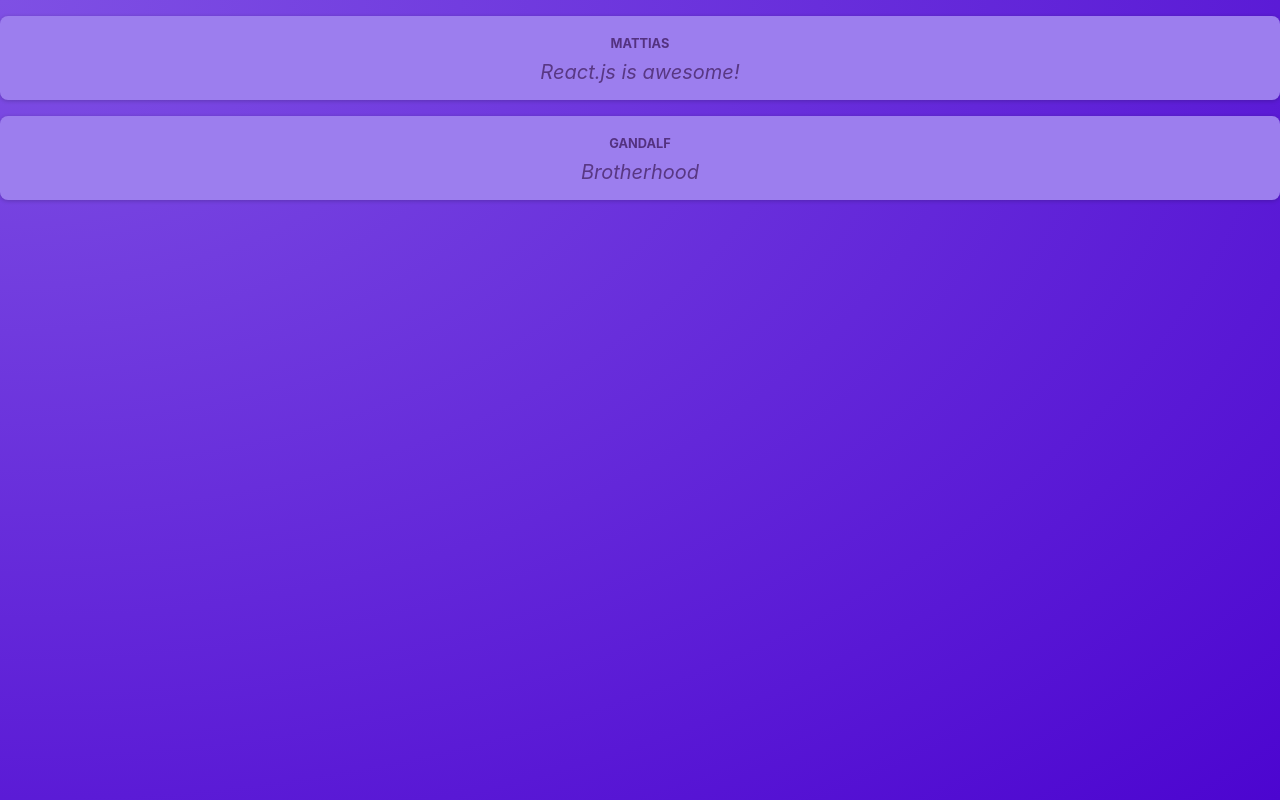
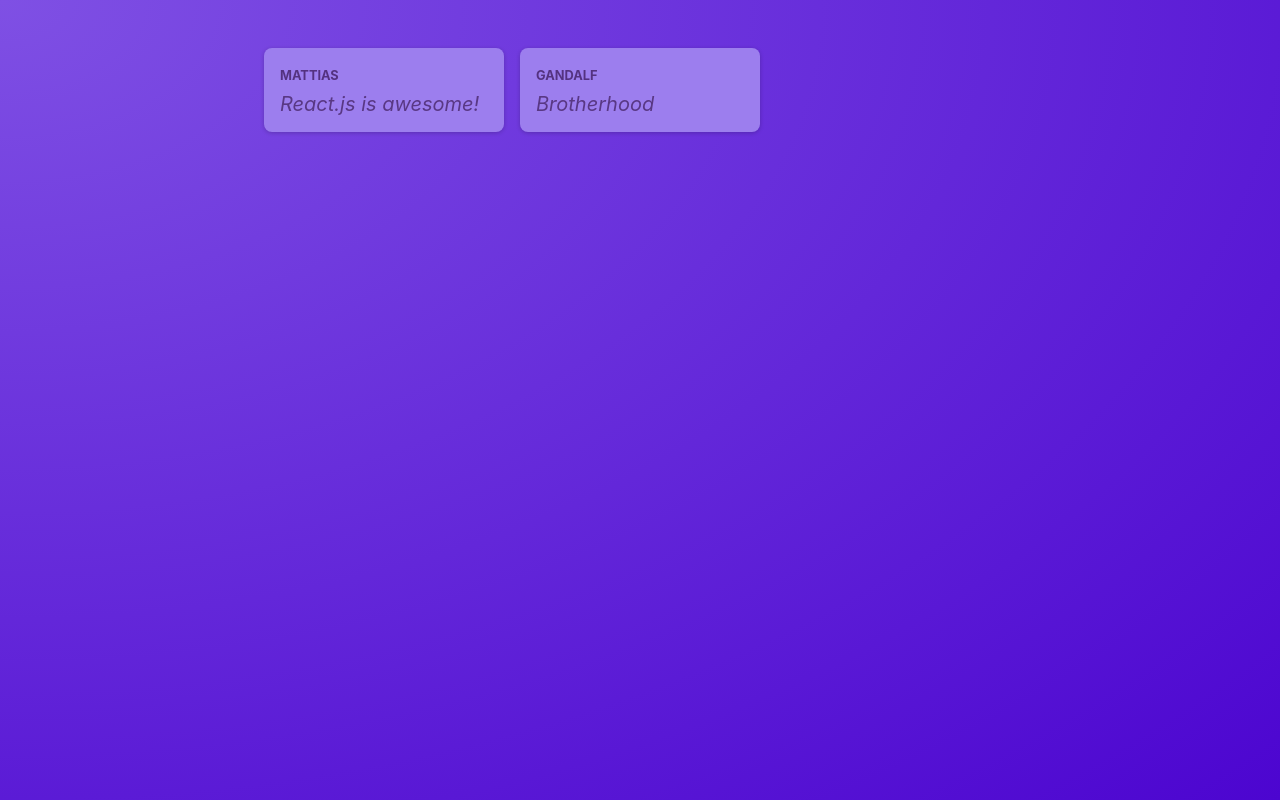
Before and after one commit to MattiasHolst/NextJSCourse, a React (Vite) app in the folder react-crash-course/: page / in a window 1280 px wide. Built offline with nearby package versions, Linux system fonts and the light colour scheme.

Commit message:
Added a PostLists component to keep track on posts

```diff
--- a/react-crash-course/src/App.tsx
+++ b/react-crash-course/src/App.tsx
@@ -1,10 +1,9 @@
-import Post from "./components/Post";
+import PostsList from "./components/PostsList";
 
 function App() {
   return (
     <main>
-      <Post author="Mattias" body="React.js is awesome!" />
-      <Post author="Gandalf" body="Brotherhood" />
+      <PostsList />
     </main>
   );
 }
--- a/react-crash-course/src/components/Post.tsx
+++ b/react-crash-course/src/components/Post.tsx
@@ -2,10 +2,10 @@
 
 function Post(props: { author: string; body: string }) {
   return (
-    <div className={classes.post}>
+    <li className={classes.post}>
       <p className={classes.author}>{props.author}</p>
       <p className={classes.text}>{props.body}</p>
-    </div>
+    </li>
   );
 }
 
--- /dev/null
+++ b/react-crash-course/src/components/PostsList.module.css
@@ -0,0 +1,10 @@
+.posts {
+    list-style: none;
+    max-width: 50rem;
+    margin: 1rem auto;
+    padding: 1rem 0;
+    display: grid;
+    gap: 1rem;
+    grid-template-columns: repeat(3, 30%);
+    justify-content: center;
+}
--- /dev/null
+++ b/react-crash-course/src/components/PostsList.tsx
@@ -0,0 +1,13 @@
+import Post from "./Post";
+import classes from "./PostsList.module.css"
+
+function PostsList() {
+  return (
+    <ul className={classes.posts}>
+      <Post author="Mattias" body="React.js is awesome!" />
+      <Post author="Gandalf" body="Brotherhood" />
+    </ul>
+  );
+}
+
+export default PostsList;
--- a/react-crash-course/src/index.css
+++ b/react-crash-course/src/index.css
@@ -18,6 +18,5 @@
 
 body {
   margin: 0;
-  text-align: center;
   color: #e6ddf9;
 }
```
